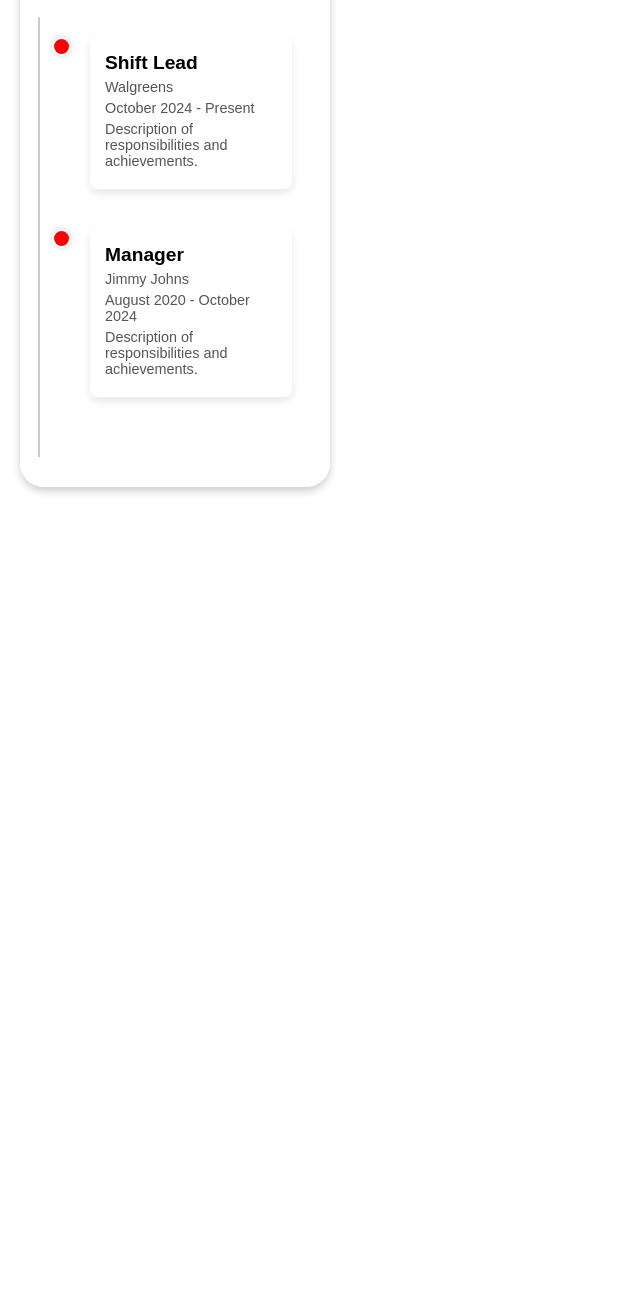
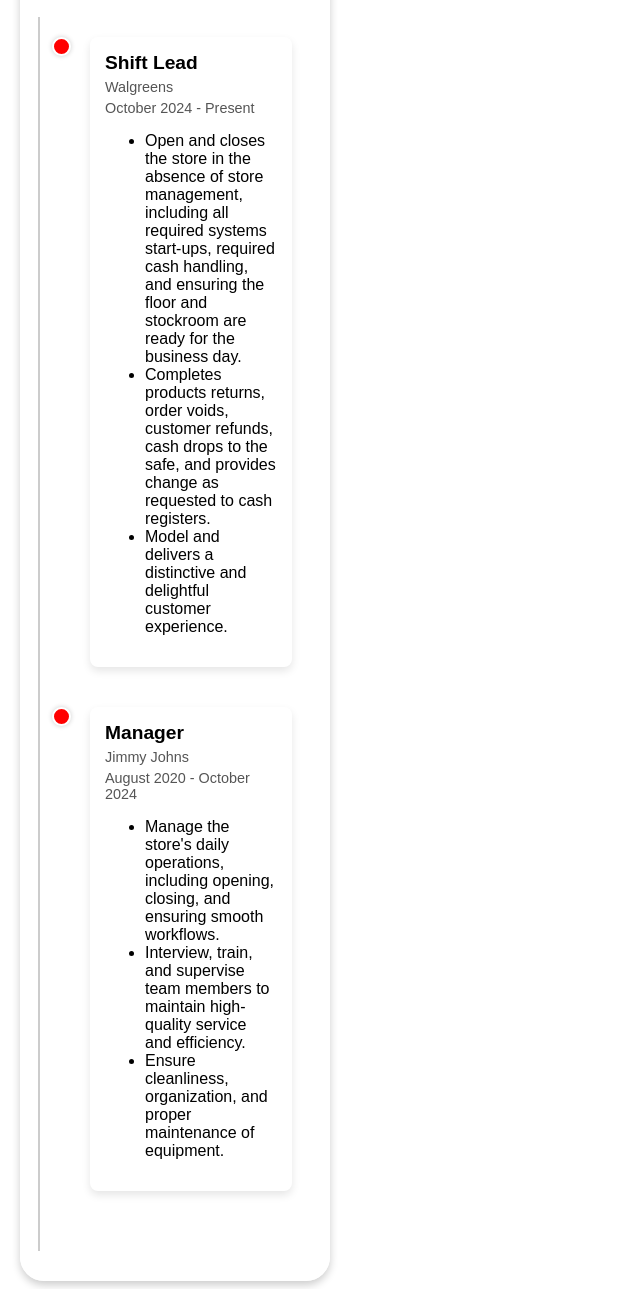
Before and after one commit to mjack6182/Personal-Portfolio, a website: page index.html in a window 1280 px wide. Shown: the part 1531-2820 px from the top of the page, without its empty margins (0-640 px from the left). Before the commit the page ends 2038 px from the top, so only its background shows below. Drawn offline with Linux system fonts and the light colour scheme; a web font is replaced by a local one.

Commit message:
added descriptions to the work expericence.

```diff
--- a/index.html
+++ b/index.html
@@ -93,7 +93,11 @@
             <h3>Shift Lead</h3>
             <p>Walgreens</p>
             <p>October 2024 - Present</p>
-            <p>Description of responsibilities and achievements.</p>
+            <ul>
+              <li>Open and closes the store in the absence of store management, including all required systems start-ups, required cash handling, and ensuring the floor and stockroom are ready for the business day.</li>
+              <li>Completes products returns, order voids, customer refunds, cash drops to the safe, and provides change as requested to cash registers.</li>
+              <li>Model and delivers a distinctive and delightful customer experience.</li>
+            </ul>
           </div>
         </div>
         <div class="timeline-event">
@@ -102,7 +106,11 @@
             <h3>Manager</h3>
             <p>Jimmy Johns</p>
             <p>August 2020 - October 2024</p>
-            <p>Description of responsibilities and achievements.</p>
+            <ul>
+              <li>Manage the store's daily operations, including opening, closing, and ensuring smooth workflows.</li>
+              <li>Interview, train, and supervise team members to maintain high-quality service and efficiency.</li>
+              <li>Ensure cleanliness, organization, and proper maintenance of equipment.</li>
+            </ul>
           </div>
         </div>
         <!-- Add more timeline events as needed -->
```
